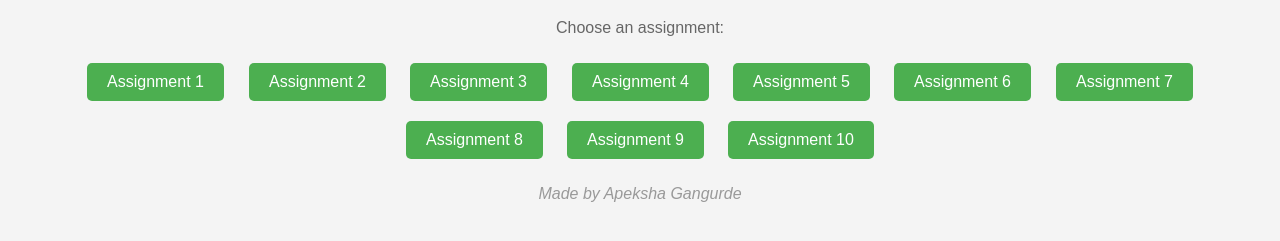
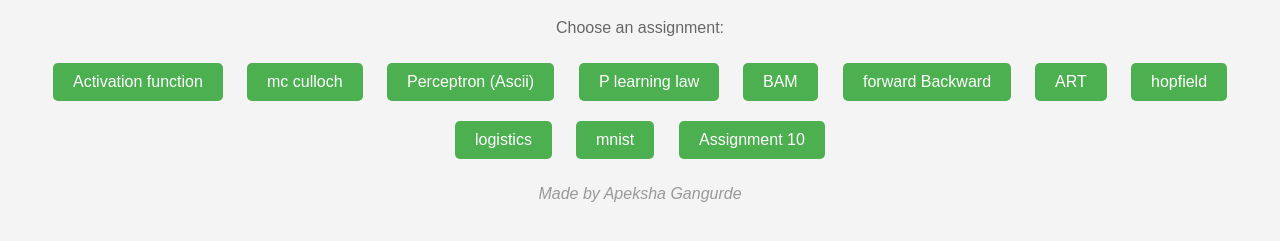
Before and after one commit to apekshagangurde/ANN_TE_AIDS, a plain HTML site: page index.html in a window 1280 px wide. Shown: the part 61-302 px from the top of the page. Drawn offline with Linux system fonts and the light colour scheme.

Commit message:
second change

```diff
--- a/index.html
+++ b/index.html
@@ -49,15 +49,16 @@
 <body>
     <h1>Welcome to ANN Codes</h1>
     <p>Choose an assignment:</p>
-    <button onclick="location.href='./PR 01.html'" class="animated-button">Assignment 1</button>
-    <button onclick="location.href='./PR 02.html'" class="animated-button">Assignment 2</button>
-    <button onclick="location.href='./PR 03.html'" class="animated-button">Assignment 3</button>
-    <button onclick="location.href='./PR 04.html'" class="animated-button">Assignment 4</button>
-    <button onclick="location.href='./PR 05.html'" class="animated-button">Assignment 5</button>
-    <button onclick="location.href='./PR 06.html'" class="animated-button">Assignment 6</button>
-    <button onclick="location.href='./PR 07.html'" class="animated-button">Assignment 7</button>
-    <button onclick="location.href='./PR 08.html'" class="animated-button">Assignment 8</button>
-    <button onclick="location.href='./PR 09.html'" class="animated-button">Assignment 9</button>
+    <button onclick="location.href='./PR 01.html'" class="animated-button">Activation function</button>
+    <button onclick="location.href='./PR 02.html'" class="animated-button">mc culloch</button>
+    <button onclick="location.href='./PR 03.html'" class="animated-button">Perceptron (Ascii)</button>
+    <button onclick="location.href='./PR 04.html'" class="animated-button">P learning law</button>
+    <button onclick="location.href='./PR 05.html'" class="animated-button">BAM</button>
+    <button onclick="location.href='./PR 06.html'" class="animated-button">forward Backward</button>
+    <button onclick="location.href='./PR 07.html'" class="animated-button">ART</button>
+    <button onclick="location.href='./PR 08.html'" class="animated-button">hopfield</button>
+    <button onclick="location.href='./PR 09.html'" class="animated-button">logistics</button>
+    <button onclick="location.href='./PR 10.html'" class="animated-button">mnist</button>
 
     <button onclick="location.href='./PR10.html'" class="animated-button">Assignment 10</button>
     <p style="color: #999; font-style: italic;">Made by Apeksha Gangurde</p>
```
